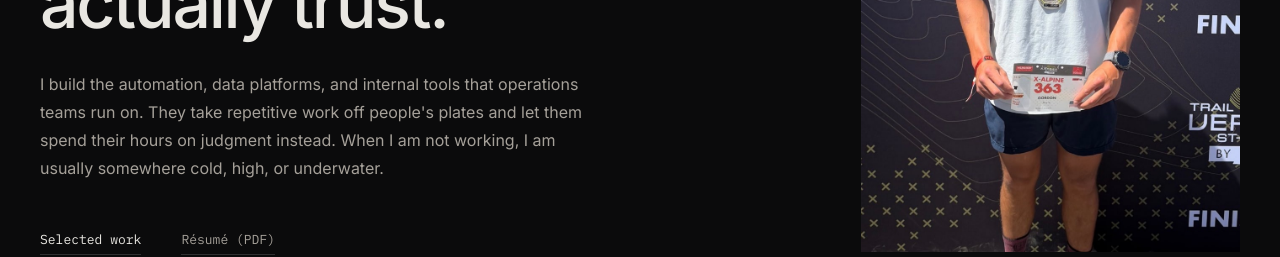
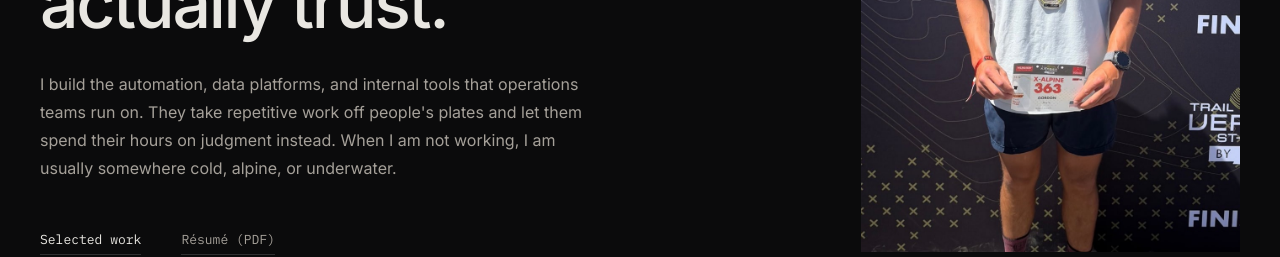
Before and after one commit to davidgordon22/portfolio, a Next.js app in the folder portfolio-site/: page / in a window 1280 px wide. Shown: the part 396-653 px from the top of the page. Built offline with nearby package versions, Linux system fonts and the light colour scheme.

Commit message:
Replace ambiguous high wording

```diff
--- a/portfolio-site/app/page.tsx
+++ b/portfolio-site/app/page.tsx
@@ -83,7 +83,7 @@ export default function HomePage() {
               I build the automation, data platforms, and internal tools that
               operations teams run on. They take repetitive work off
               people&apos;s plates and let them spend their hours on judgment
-              instead. When I am not working, I am usually somewhere cold, high,
+              instead. When I am not working, I am usually somewhere cold, alpine,
               or underwater.
             </p>
 
@@ -293,7 +293,7 @@ export default function HomePage() {
                 />
               </div>
               <p className="mt-4 font-mono text-[12px] leading-[1.6] text-meta">
-                Skis on the pack, somewhere cold and high.
+                Skis on the pack, somewhere cold and alpine.
               </p>
             </div>
           </div>
```
